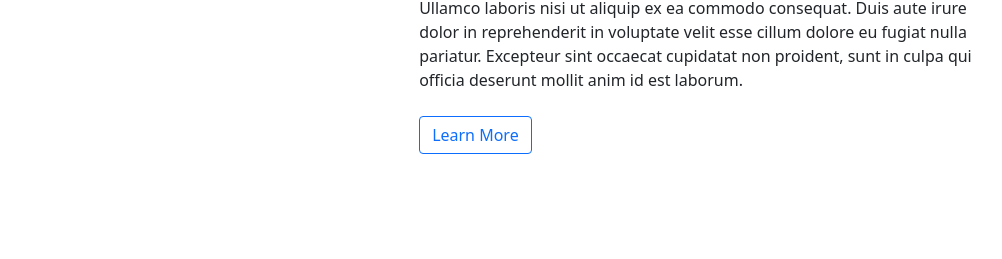
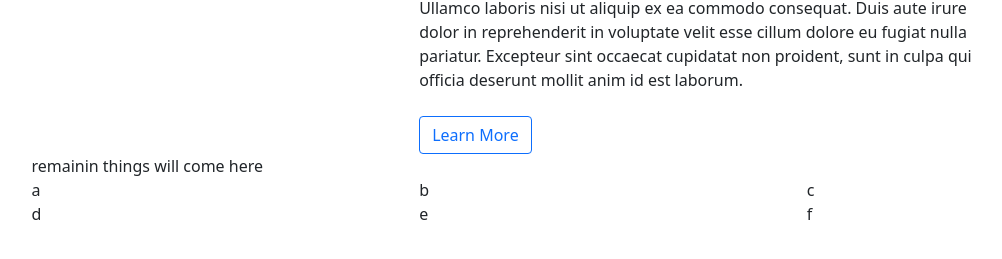
Before and after one commit to Dikshij/family, a plain HTML site: page index.html in a window 1280 px wide. Shown: the part 2352-2611 px from the top of the page, without its empty margins (39-1041 px from the left). Before the commit the page ends 2577 px from the top, so only its background shows below. Drawn offline with nearby package versions, Linux system fonts and the light colour scheme.

Commit message:
1 file modified

```diff
--- a/index.html
+++ b/index.html
@@ -161,6 +161,15 @@
             </button>
           </div>
         </div>
+        remainin things will come here
+        <div class="row">
+          <div class="col-md-4 col-lg-4 col-sm-6 col-xs-6">a</div>
+          <div class="col-md-4 col-lg-4 col-sm-6 col-xs-6">b</div>
+          <div class="col-md-4 col-lg-4 col-sm-6 col-xs-6">c</div>
+          <div class="col-md-4 col-lg-4 col-sm-6 col-xs-6">d</div>
+          <div class="col-md-4 col-lg-4 col-sm-6 col-xs-6">e</div>
+          <div class="col-md-4 col-lg-4 col-sm-6 col-xs-6">f</div>
+        </div>
       </div>
     </div>
 
```
